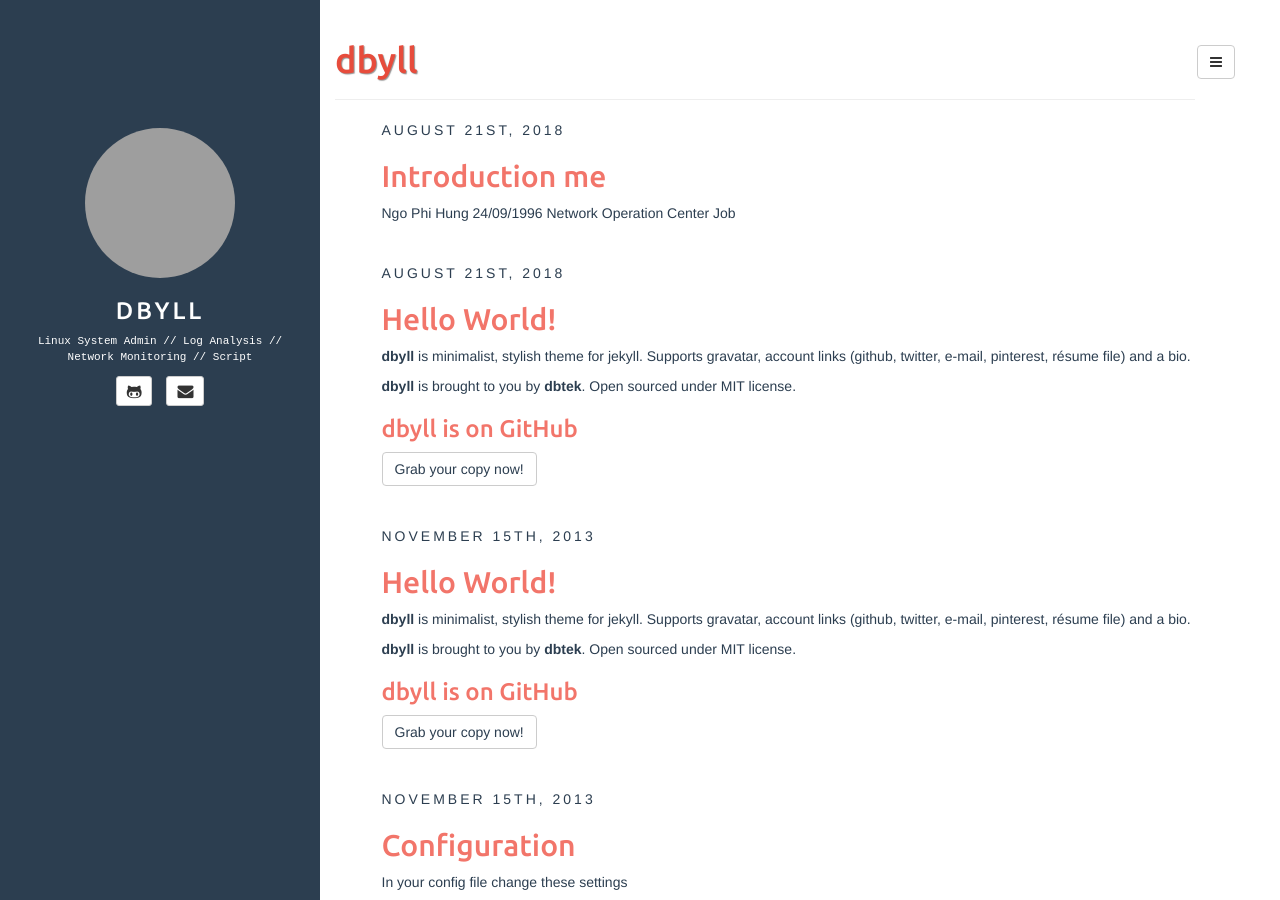
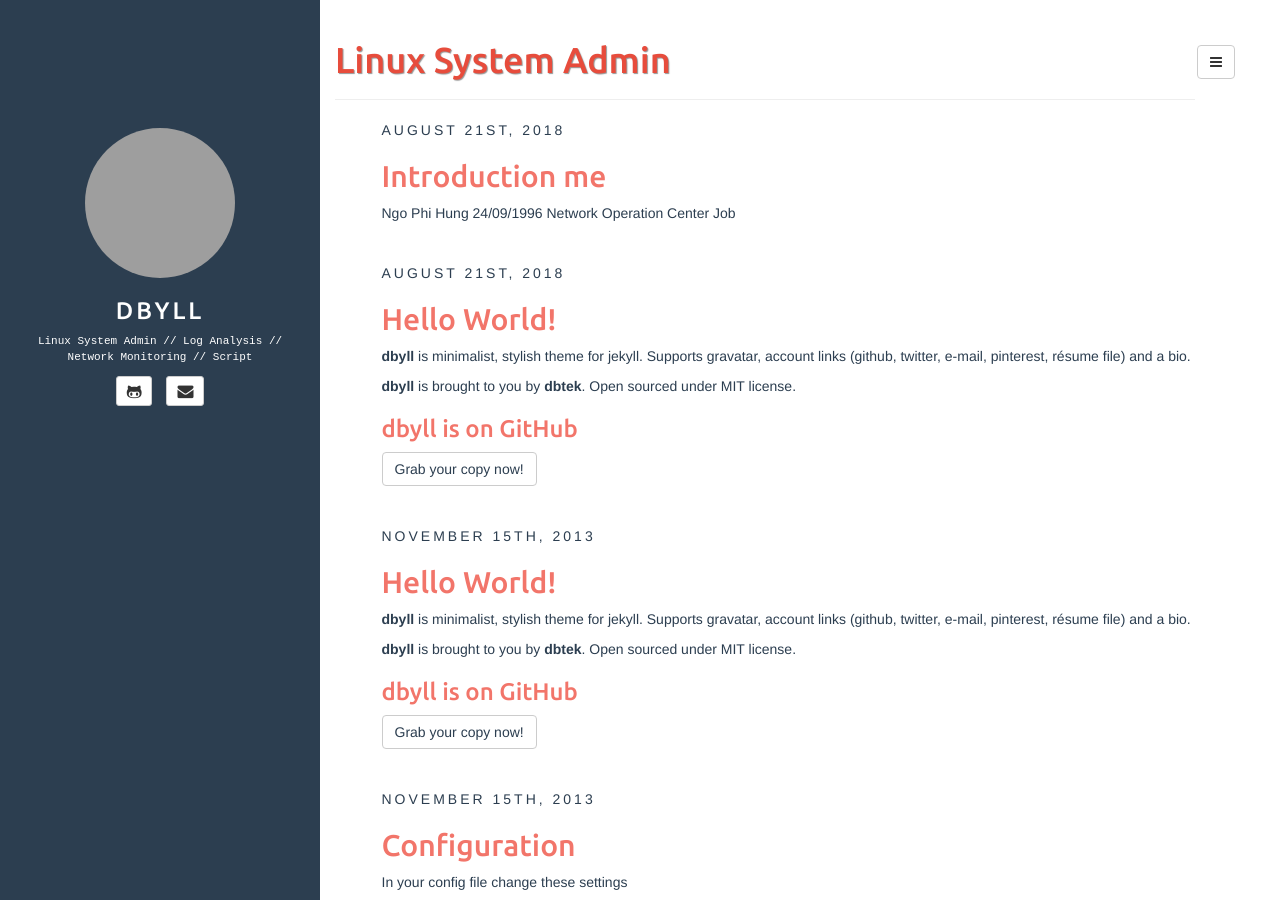
Before and after one commit to phihungdnv/phihungdnv.github.io, a Jekyll site: the page built from index.html, in a window 1280 px wide and 900 px high. Built offline with Jekyll 4.4.1, drawn with Linux system fonts in a browser that asks for light colours; the list of posts is cut into pages by our own code; grey boxes are pictures that could not be loaded.

Commit message:
edit _config.yml

```diff
--- a/_config.yml
+++ b/_config.yml
@@ -14,7 +14,7 @@ defaults:
     scope:
       path: "" # empty string for all files
     values:
-      title: dbyll
+      title: Linux System Admin
 
 description: Linux System Admin // Log Analysis // Network Monitoring // Script
 author:
```
